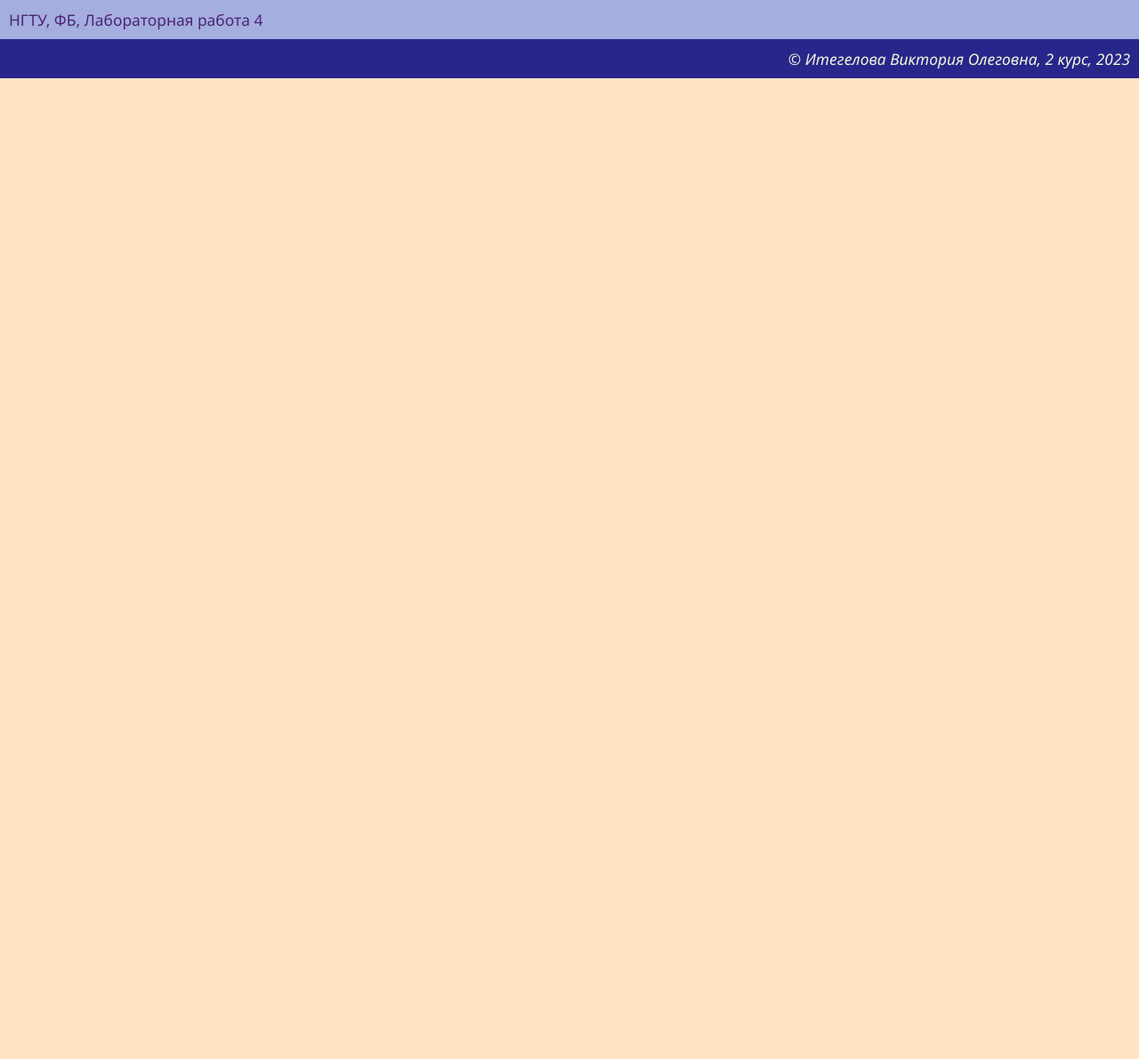
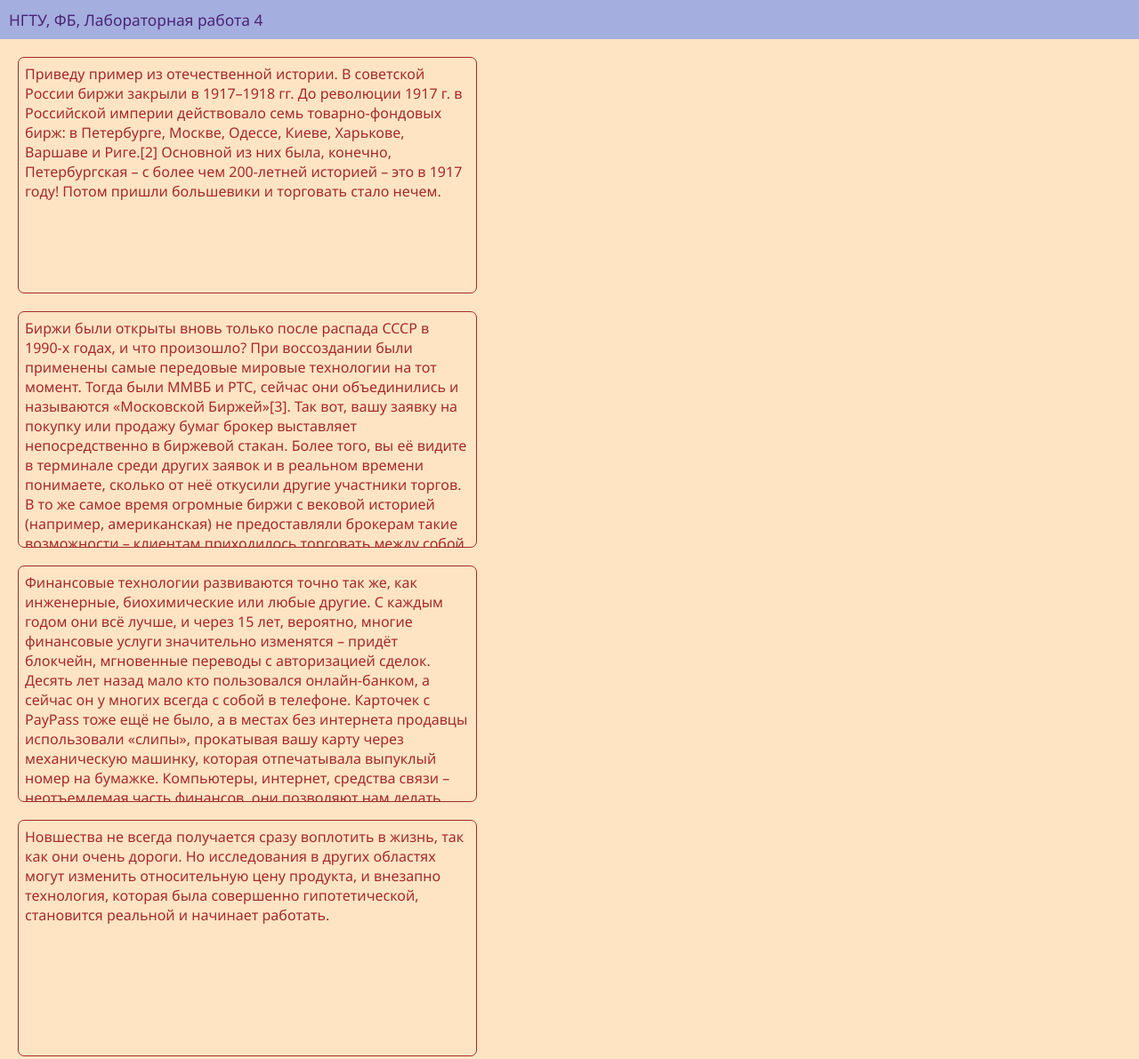
Before and after one commit to luvvundu/wep-programming-labs, a plain HTML site: page lab4.html in a window 1280 px wide. Shown: the top 1191 px of the page at 89% size. Before the commit the page ends 800 px from the top, so only its background shows below. Drawn offline with Linux system fonts and the light colour scheme.

Commit message:
Размеры блоков, скролл

```diff
--- a/lab4.html
+++ b/lab4.html
@@ -6,6 +6,18 @@
     <meta name="viewport" content="width=device-width, initial-scale=1.0">
     <title>Итегелова Виктория Олеговна. Лабораторная работа 4</title>
     <link rel="stylesheet" href="main.css">
+    <style>
+        div {
+            margin: 20px;
+            padding: 7px;
+            border: 1px solid;
+            border-radius: 7px;
+            width: 500px;
+            height: 250px;
+            overflow-x: auto;
+            overflow-y: hidden;
+        }
+    </style>
 </head>
 
 <body>
@@ -14,6 +26,42 @@
     </header>
 
     <main>
+        <div>
+        Приведу пример из отечественной истории. В советской России биржи закрыли в 1917–1918 гг.
+        До революции 1917 г. в Российской империи действовало семь товарно-фондовых бирж: в Петербурге, Москве, Одессе, Киеве, Харькове,
+        Варшаве и Риге.[2] Основной из них была, конечно, Петербургская – с более чем 200-летней историей – это в 1917 году! Потом пришли
+        большевики и торговать стало нечем.
+        </div>
+
+        <div>
+        Биржи были открыты вновь только после распада СССР в 1990-х годах, и что произошло?
+        При воссоздании были применены самые передовые мировые технологии на тот момент.
+        Тогда были ММВБ и РТС, сейчас они объединились и называются «Московской Биржей»[3].
+        Так вот, вашу заявку на покупку или продажу бумаг брокер выставляет непосредственно в биржевой стакан.
+        Более того, вы её видите в терминале среди других заявок и в реальном времени понимаете,
+        сколько от неё откусили другие участники торгов. В то же самое время огромные биржи с
+        вековой историей (например, американская) не предоставляли брокерам такие возможности – клиентам приходилось
+        торговать между собой и они даже не видели заявок от клиентов другого брокера. А наша биржа пропустила
+        этот этап как устаревший – и оказалось, что организация торгов у нас одна из самых передовых в мире,
+        безо всякой иронии. И данные о ценах в реальном времени наши брокеры предоставляют бесплатно, хотя на мировых биржах
+        это обычно стоит от 20 до 70 долларов в месяц.
+        </div>
+
+        <div>
+        Финансовые технологии развиваются точно так же, как инженерные, биохимические или любые другие.
+        С каждым годом они всё лучше, и через 15 лет, вероятно, многие финансовые услуги значительно изменятся – придёт
+        блокчейн, мгновенные переводы с авторизацией сделок. Десять лет назад мало кто пользовался онлайн-банком,
+        а сейчас он у многих всегда с собой в телефоне. Карточек с PayPass тоже ещё не было, а в местах без интернета
+        продавцы использовали «слипы», прокатывая вашу карту через механическую машинку, которая отпечатывала выпуклый
+        номер на бумажке. Компьютеры, интернет, средства связи – неотъемлемая часть финансов, они позволяют нам делать
+        вещи, которые раньше были невозможны.
+        </div>
+
+        <div>
+        Новшества не всегда получается сразу воплотить в жизнь, так как они очень дороги. Но исследования в других
+        областях могут изменить относительную цену продукта, и внезапно технология, которая была совершенно гипотетической,
+        становится реальной и начинает работать.
+        </div>
     </main>
 
     <footer>
```
